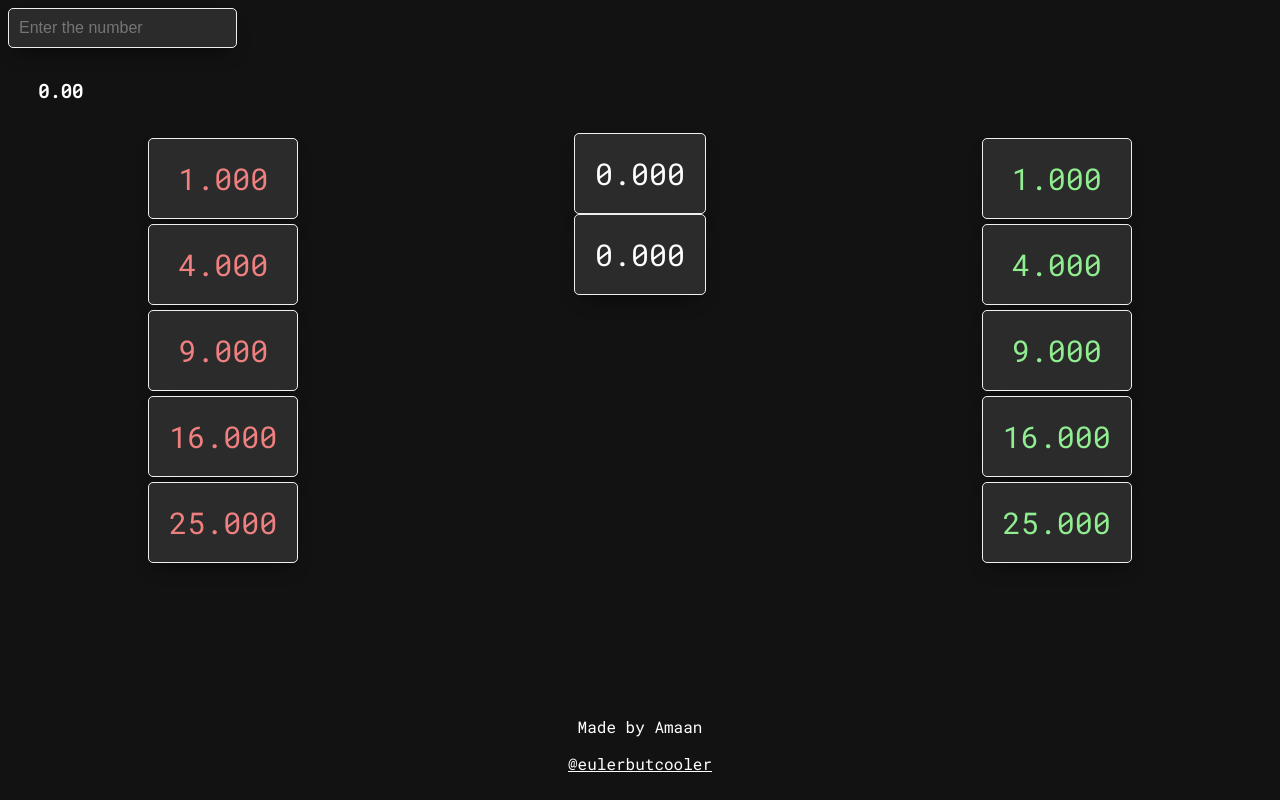
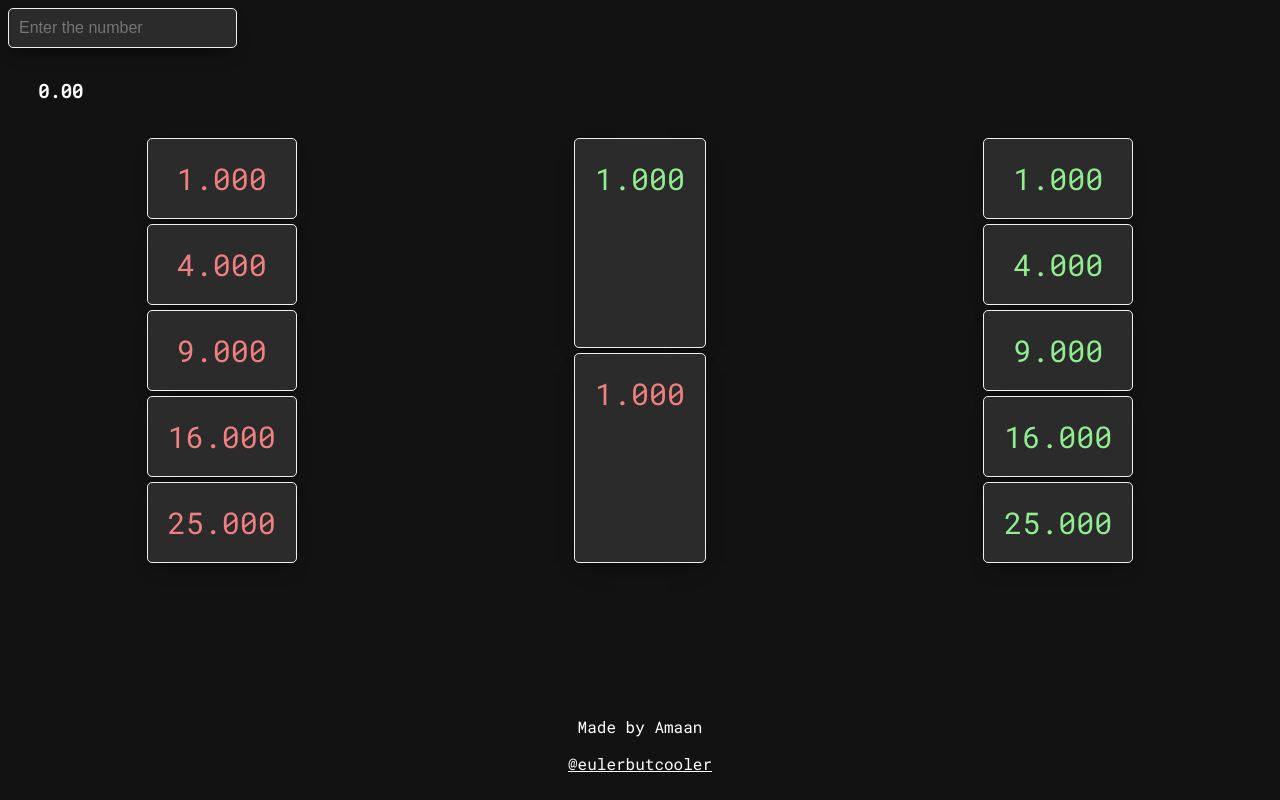
Before and after one commit to eulerbutcooler/Calciii, a React (Vite) app: page / in a window 1280 px wide. Built offline with nearby package versions, Linux system fonts and the light colour scheme.

Commit message:
made a few changes to the middle container calc function

```diff
--- a/src/App.css
+++ b/src/App.css
@@ -87,3 +87,42 @@ body {
   text-shadow: 0 0 2px white, 0 0 3px white, 0 0 4px white, 0 0 5px white;
   transition: text-shadow 0.3s ease
 }
+
+.grid-container-middle {
+  display: grid;
+  grid-template-rows: repeat(2, 1fr);
+  gap: 5px;
+  padding: 5px;
+}
+
+.grid-item.middle-column-green {
+  background-color: #2b2b2b;
+  border: 1px solid #ecf0f1;
+  padding: 20px;
+  font-size: 30px;
+  text-align: center;
+  border-radius: 5px;
+  box-shadow: 0px 10px 20px -10px rgba(0, 0, 0, 0.75);
+  transition: transform 0.3s ease-in-out;
+  color: lightgreen;
+}
+
+.grid-item.middle-column-green:hover {
+  transform: scale(1.05);
+}
+
+.grid-item.middle-column-red {
+  background-color: #2b2b2b;
+  border: 1px solid #ecf0f1;
+  padding: 20px;
+  font-size: 30px;
+  text-align: center;
+  border-radius: 5px;
+  box-shadow: 0px 10px 20px -10px rgba(0, 0, 0, 0.75);
+  transition: transform 0.3s ease-in-out;
+  color: lightcoral;
+}
+
+.grid-item.middle-column-red:hover {
+  transform: scale(1.05);
+}
--- a/src/App.jsx
+++ b/src/App.jsx
@@ -12,16 +12,31 @@ function App() {
     const sqrtNum = Math.sqrt(num);
     setSqrtNum(sqrtNum.toFixed(2));
 
-    const onesAndTenths = Math.floor(sqrtNum % 10) + Math.floor((sqrtNum * 10) % 10) / 10;
-    const decimalValue = onesAndTenths * 0.01;
+    // const onesAndTenths =
+    //   Math.floor(sqrtNum % 10) + Math.ceil((sqrtNum * 10) % 10) / 10;
+    // const decimalValue = onesAndTenths * 0.01;
 
-    const newValue1 = num + decimalValue;
-    const result1 = newValue1 ** 2;
-    setMathFunctionResult1(result1.toFixed(3));
+    // const newValue1 = sqrtNum + decimalValue;
+    // const result1 = newValue1 ** 2;
+    // setMathFunctionResult1(result1.toFixed(3));
 
-    const newValue2 = num - decimalValue;
-    const result2 = newValue2 ** 2;
-    setMathFunctionResult2(result2.toFixed(3));
+    // const newValue2 = sqrtNum - decimalValue;
+    // const result2 = newValue2 ** 2;
+    // setMathFunctionResult2(result2.toFixed(3));
+    let tempSqrt = sqrtNum
+    let decimalValue = 0
+    if(sqrtNum>100 || sqrtNum<200){
+      decimalValue = Math.ceil(tempSqrt-100)*0.01
+    }
+    else if(sqrtNum>200 || sqrtNum<300){
+      decimalValue = Math.ceil(tempSqrt-200)*0.01
+    }
+
+    const result1 = (sqrtNum+decimalValue)**2
+    setMathFunctionResult1(result1.toFixed(3))
+
+    const result2 = (sqrtNum-decimalValue)**2
+    setMathFunctionResult2(result2.toFixed(3))
 
     let tempSum = [];
     let localNum = sqrtNum;
@@ -56,9 +71,7 @@ function App() {
         onChange={handleChange}
         placeholder="Enter the number"
       />
-      <h3 className="sqrt">
-        {sqrtNum}
-      </h3>
+      <h3 className="sqrt">{sqrtNum}</h3>
       <div className="flex-container">
         <div className="grid-container1">
           {sum.slice(0, 5).map((value, index) => (
@@ -86,7 +99,12 @@ function App() {
       <footer className="footer">
         <p className="footer-text">Made by Amaan</p>
         <p>
-          <a className="footer-link" href="https://twitter.com/eulerbutcooler" target="_blank" rel="noopener noreferrer">
+          <a
+            className="footer-link"
+            href="https://twitter.com/eulerbutcooler"
+            target="_blank"
+            rel="noopener noreferrer"
+          >
             @eulerbutcooler
           </a>
         </p>
```
